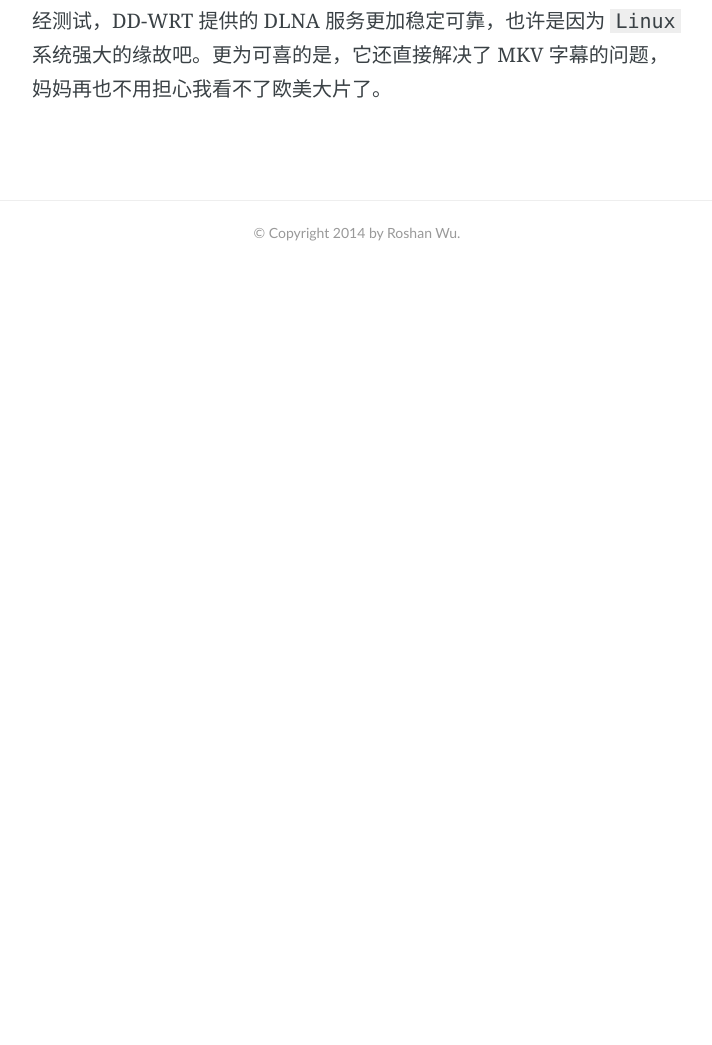
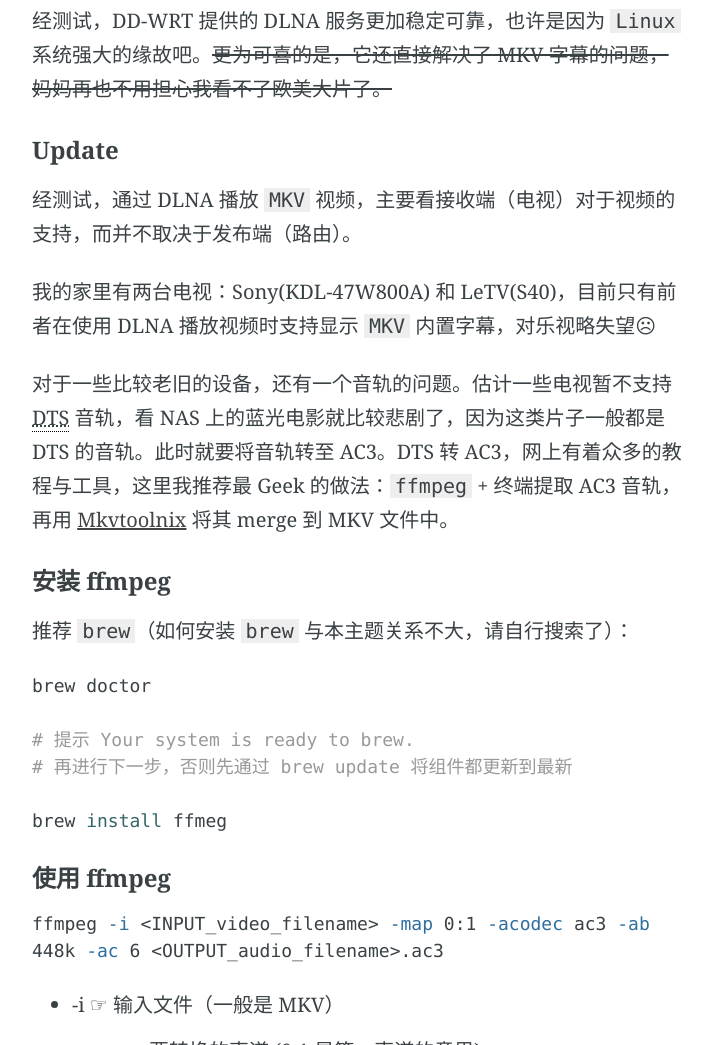
Before and after one commit to roshanca/blog, a Jekyll site: the page built from _posts/2014-05-11-diy-netgear-r6300v2.md, in a window 1280 px wide and 1400 px high, scrolled down 4584 px. Shown: the part 355-1400 px from the top of the window, without its empty margins (283-995 px from the left). Built offline with Jekyll 4.4.1, drawn with Linux system fonts in a browser that asks for light colours; comment, search, counter and statistics services are not loaded; before the commit the page ends 5214 px from its top, so only the background shows below that; some of the changed text lies outside the part shown.

Commit message:
Update last post

````diff
--- a/_posts/2014-05-11-diy-netgear-r6300v2.md
+++ b/_posts/2014-05-11-diy-netgear-r6300v2.md
@@ -85,4 +85,35 @@ chmod 777 * -R
 
 ![](http://i93.photobucket.com/albums/l57/ShakeSpace/Photobucket%20Desktop%20-%20WuMacBookPro/Photobucket/dlnaserver_zpsb8902bcb.png)
 
-经测试，DD-WRT 提供的 DLNA 服务更加稳定可靠，也许是因为 `Linux` 系统强大的缘故吧。更为可喜的是，它还直接解决了 MKV 字幕的问题，妈妈再也不用担心我看不了欧美大片了。
+经测试，DD-WRT 提供的 DLNA 服务更加稳定可靠，也许是因为 `Linux` 系统强大的缘故吧。~~更为可喜的是，它还直接解决了 MKV 字幕的问题，妈妈再也不用担心我看不了欧美大片了。~~
+
+### Update
+经测试，通过 DLNA 播放 `MKV` 视频，主要看接收端（电视）对于视频的支持，而并不取决于发布端（路由）。
+
+我的家里有两台电视：Sony(KDL-47W800A) 和 LeTV(S40)，目前只有前者在使用 DLNA 播放视频时支持显示 `MKV` 内置字幕，对乐视略失望☹
+
+对于一些比较老旧的设备，还有一个音轨的问题。估计一些电视暂不支持 <abbr title="Digital Theater Systems">DTS</abbr> 音轨，看 NAS 上的蓝光电影就比较悲剧了，因为这类片子一般都是 DTS 的音轨。此时就要将音轨转至 AC3。DTS 转 AC3，网上有着众多的教程与工具，这里我推荐最 Geek 的做法：`ffmpeg` + 终端提取 AC3 音轨，再用 [Mkvtoolnix](http://www.bunkus.org/videotools/mkvtoolnix/) 将其 merge 到 MKV 文件中。
+
+### 安装 ffmpeg
+推荐 `brew`（如何安装 `brew` 与本主题关系不大，请自行搜索了）：
+
+``` bash
+brew doctor
+
+# 提示 Your system is ready to brew.
+# 再进行下一步，否则先通过 brew update 将组件都更新到最新
+
+brew install ffmeg
+```
+
+### 使用 ffmpeg
+
+``` bash
+ffmpeg -i <INPUT_video_filename> -map 0:1 -acodec ac3 -ab 448k -ac 6 <OUTPUT_audio_filename>.ac3
+```
+
+-   -i ☞ 输入文件（一般是 MKV）
+-   -map ☞ 要转换的声道 (0:1 是第一声道的意思)
+-   -acodec ☞ 输出音轨文件的编码 (ac3 毫无疑问)
+-   -ab ☞ 码率 (448k is OK)
+-   -ac ☞ 声道数量 (6 = 5.1)
````
